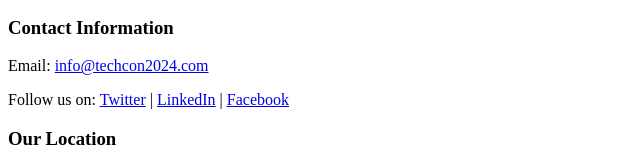
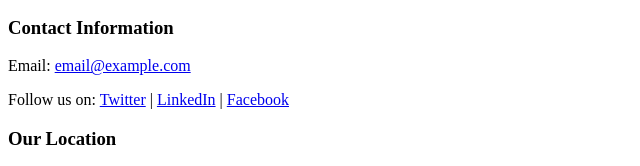
Before and after one commit to Dice-254/TechCon_HTML, a plain HTML site: page techcon_website/contact.html in a window 1280 px wide. Shown: the part 202-368 px from the top of the page, 0-640 px from the left. Drawn offline with Linux system fonts and the light colour scheme.

Commit message:
Fix: cleaned up duplicate contact section, added required mailto link

```diff
--- a/techcon_website/contact.html
+++ b/techcon_website/contact.html
@@ -23,9 +23,10 @@
   <main>
     <h2>Get in Touch</h2>
 
+    <!-- Contact Information -->
     <section>
       <h3>Contact Information</h3>
-      <p>Email: <a href="mailto:info@techcon2024.com">info@techcon2024.com</a></p>
+      <p>Email: <a href="mailto:email@example.com">email@example.com</a></p>
       <p>Follow us on:
         <a href="#" target="_blank">Twitter</a> |
         <a href="#" target="_blank">LinkedIn</a> |
@@ -33,6 +34,7 @@
       </p>
     </section>
 
+    <!-- Google Maps -->
     <section>
       <h3>Our Location</h3>
       <iframe
@@ -46,6 +48,7 @@
       </iframe>
     </section>
 
+    <!-- Contact Form -->
     <section>
       <h3>Contact Us Form</h3>
       <form action="#" method="post">
```
